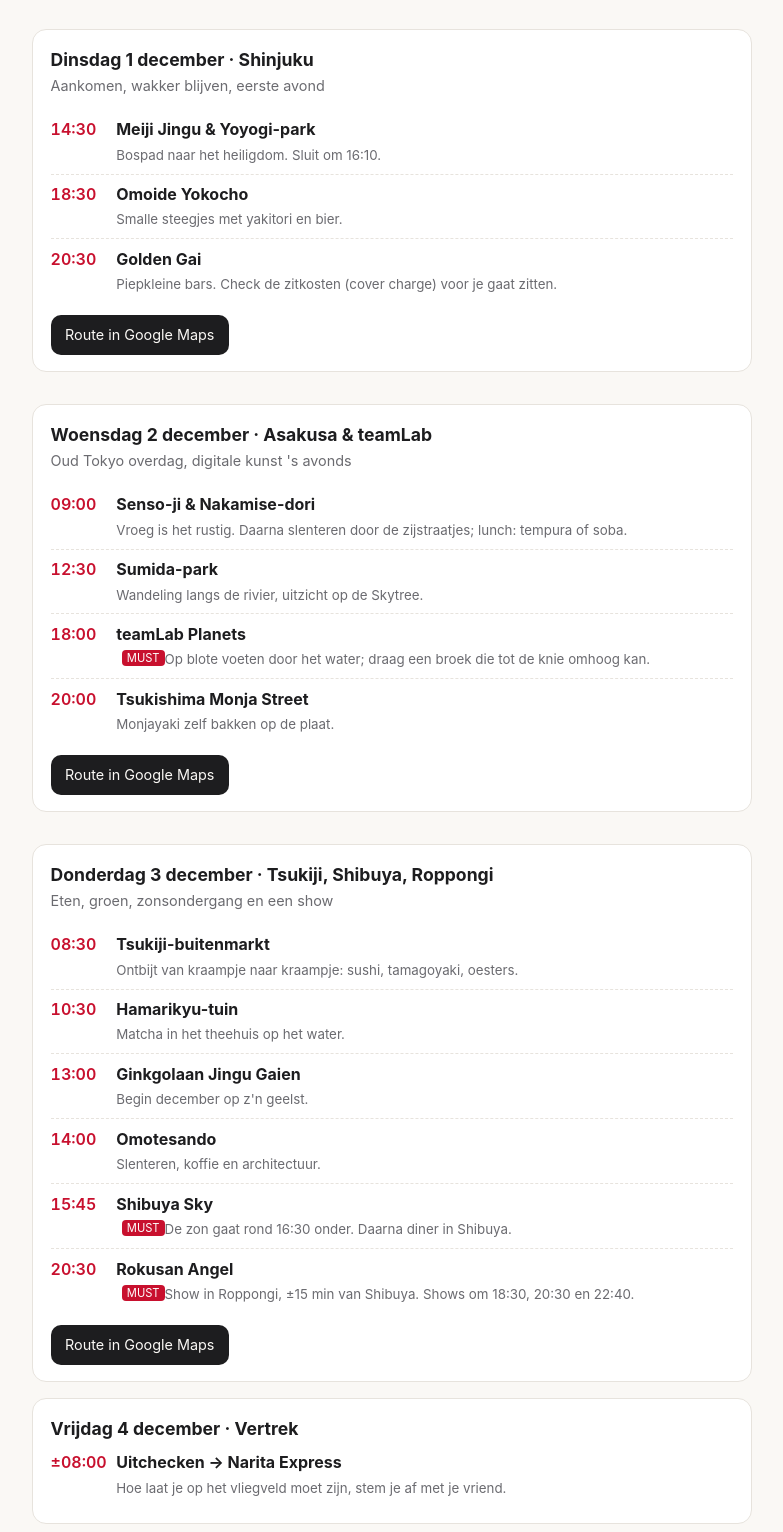
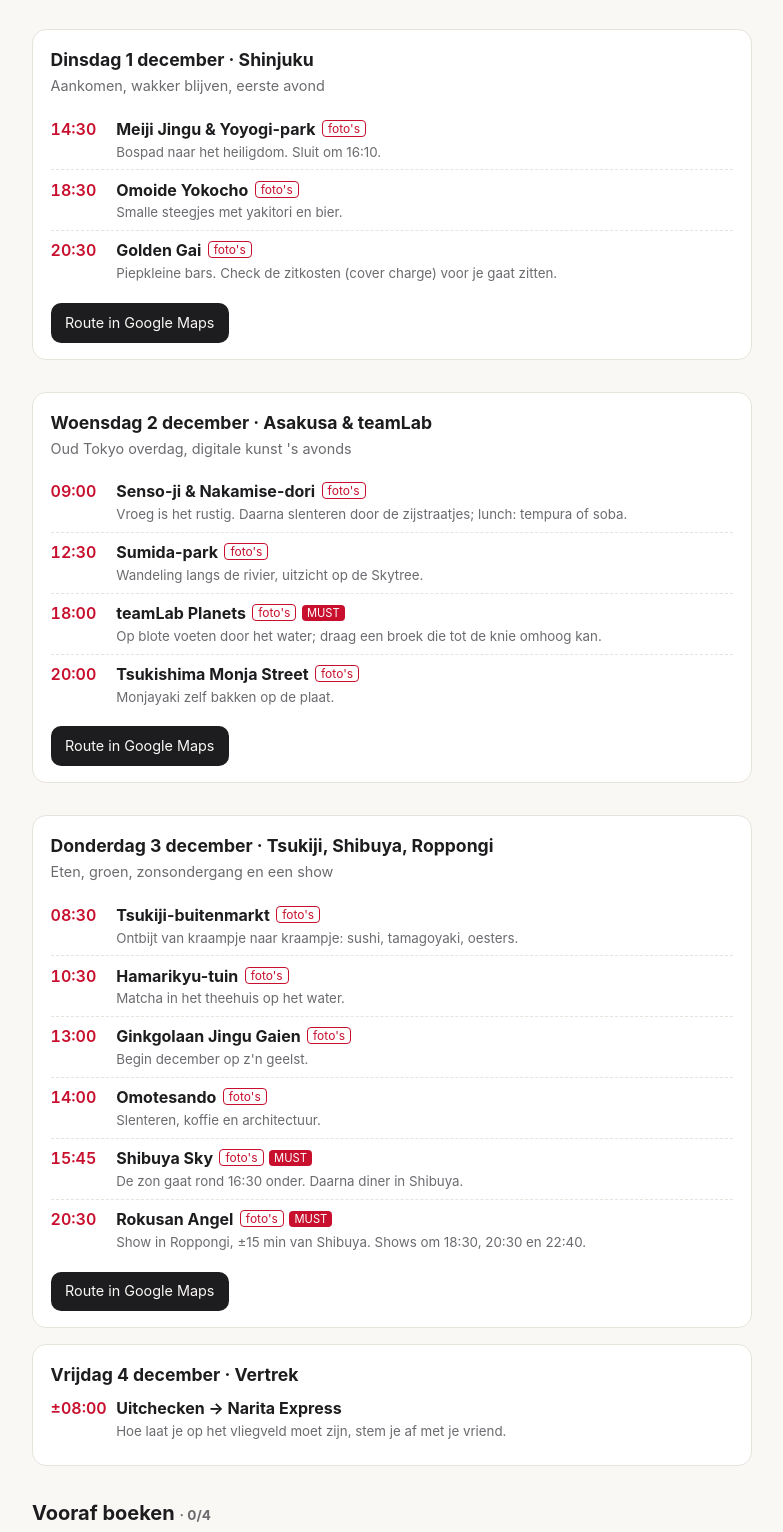
Before and after one commit to ndefeijter/japan, a plain HTML site: page index.html in a window 1280 px wide. Shown: the part 666-2198 px from the top of the page, without its empty margins (248-1031 px from the left). Drawn offline with Linux system fonts and the light colour scheme.

Commit message:
Add photo search links per activity
Co-Authored-By: Claude Opus 5.5 <noreply@anthropic.com>
Claude-Session: https://claude.ai/code/session_01R3ikkUmq7GUwGnQdWbUGbt

```diff
--- a/index.html
+++ b/index.html
@@ -43,6 +43,9 @@
   label input{margin-top:.3rem;accent-color:var(--ok);width:1.05rem;height:1.05rem;flex:none}
   label input:checked + span{text-decoration:line-through;color:var(--muted)}
   .progress{font-size:.85rem;color:var(--muted)}
+.foto{font-size:.75rem;margin-left:.4rem;color:var(--accent);text-decoration:none;border:1px solid var(--accent);border-radius:4px;padding:0 5px;vertical-align:2px}
+  .stop b{display:inline}
+  .stop small{display:block}
 </style>
 </head>
 <body>
@@ -79,9 +82,9 @@
   <div class="card day">
     <h3>Dinsdag 1 december · Shinjuku</h3>
     <p class="sub">Aankomen, wakker blijven, eerste avond</p>
-    <div class="stop"><span class="t">14:30</span><div><b>Meiji Jingu &amp; Yoyogi-park</b><small>Bospad naar het heiligdom. Sluit om 16:10.</small></div></div>
-    <div class="stop"><span class="t">18:30</span><div><b>Omoide Yokocho</b><small>Smalle steegjes met yakitori en bier.</small></div></div>
-    <div class="stop"><span class="t">20:30</span><div><b>Golden Gai</b><small>Piepkleine bars. Check de zitkosten (cover charge) voor je gaat zitten.</small></div></div>
+    <div class="stop"><span class="t">14:30</span><div><b>Meiji Jingu &amp; Yoyogi-park</b><a class="foto" target="_blank" rel="noopener" href="https://www.google.com/search?tbm=isch&q=Meiji+Jingu+shrine+Tokyo">foto's</a><small>Bospad naar het heiligdom. Sluit om 16:10.</small></div></div>
+    <div class="stop"><span class="t">18:30</span><div><b>Omoide Yokocho</b><a class="foto" target="_blank" rel="noopener" href="https://www.google.com/search?tbm=isch&q=Omoide+Yokocho+Shinjuku">foto's</a><small>Smalle steegjes met yakitori en bier.</small></div></div>
+    <div class="stop"><span class="t">20:30</span><div><b>Golden Gai</b><a class="foto" target="_blank" rel="noopener" href="https://www.google.com/search?tbm=isch&q=Golden+Gai+Shinjuku+night">foto's</a><small>Piepkleine bars. Check de zitkosten (cover charge) voor je gaat zitten.</small></div></div>
     <a class="btn" target="_blank" rel="noopener" href="https://www.google.com/maps/dir/Meiji+Jingu,+Tokyo/Omoide+Yokocho,+Shinjuku,+Tokyo/Shinjuku+Golden+Gai,+Tokyo">Route in Google Maps</a>
   </div>
 </section>
@@ -90,10 +93,10 @@
   <div class="card day">
     <h3>Woensdag 2 december · Asakusa &amp; teamLab</h3>
     <p class="sub">Oud Tokyo overdag, digitale kunst 's avonds</p>
-    <div class="stop"><span class="t">09:00</span><div><b>Senso-ji &amp; Nakamise-dori</b><small>Vroeg is het rustig. Daarna slenteren door de zijstraatjes; lunch: tempura of soba.</small></div></div>
-    <div class="stop"><span class="t">12:30</span><div><b>Sumida-park</b><small>Wandeling langs de rivier, uitzicht op de Skytree.</small></div></div>
-    <div class="stop"><span class="t">18:00</span><div><b>teamLab Planets</b><span class="must">MUST</span><small>Op blote voeten door het water; draag een broek die tot de knie omhoog kan.</small></div></div>
-    <div class="stop"><span class="t">20:00</span><div><b>Tsukishima Monja Street</b><small>Monjayaki zelf bakken op de plaat.</small></div></div>
+    <div class="stop"><span class="t">09:00</span><div><b>Senso-ji &amp; Nakamise-dori</b><a class="foto" target="_blank" rel="noopener" href="https://www.google.com/search?tbm=isch&q=Senso-ji+Asakusa">foto's</a><small>Vroeg is het rustig. Daarna slenteren door de zijstraatjes; lunch: tempura of soba.</small></div></div>
+    <div class="stop"><span class="t">12:30</span><div><b>Sumida-park</b><a class="foto" target="_blank" rel="noopener" href="https://www.google.com/search?tbm=isch&q=Sumida+Park+Asakusa+Skytree">foto's</a><small>Wandeling langs de rivier, uitzicht op de Skytree.</small></div></div>
+    <div class="stop"><span class="t">18:00</span><div><b>teamLab Planets</b><a class="foto" target="_blank" rel="noopener" href="https://www.google.com/search?tbm=isch&q=teamLab+Planets+Tokyo">foto's</a><span class="must">MUST</span><small>Op blote voeten door het water; draag een broek die tot de knie omhoog kan.</small></div></div>
+    <div class="stop"><span class="t">20:00</span><div><b>Tsukishima Monja Street</b><a class="foto" target="_blank" rel="noopener" href="https://www.google.com/search?tbm=isch&q=Tsukishima+monjayaki">foto's</a><small>Monjayaki zelf bakken op de plaat.</small></div></div>
     <a class="btn" target="_blank" rel="noopener" href="https://www.google.com/maps/dir/Senso-ji,+Asakusa,+Tokyo/Sumida+Park,+Tokyo/teamLab+Planets+TOKYO/Tsukishima+Monja+Street,+Tokyo">Route in Google Maps</a>
   </div>
 </section>
@@ -102,12 +105,12 @@
   <div class="card day">
     <h3>Donderdag 3 december · Tsukiji, Shibuya, Roppongi</h3>
     <p class="sub">Eten, groen, zonsondergang en een show</p>
-    <div class="stop"><span class="t">08:30</span><div><b>Tsukiji-buitenmarkt</b><small>Ontbijt van kraampje naar kraampje: sushi, tamagoyaki, oesters.</small></div></div>
-    <div class="stop"><span class="t">10:30</span><div><b>Hamarikyu-tuin</b><small>Matcha in het theehuis op het water.</small></div></div>
-    <div class="stop"><span class="t">13:00</span><div><b>Ginkgolaan Jingu Gaien</b><small>Begin december op z'n geelst.</small></div></div>
-    <div class="stop"><span class="t">14:00</span><div><b>Omotesando</b><small>Slenteren, koffie en architectuur.</small></div></div>
-    <div class="stop"><span class="t">15:45</span><div><b>Shibuya Sky</b><span class="must">MUST</span><small>De zon gaat rond 16:30 onder. Daarna diner in Shibuya.</small></div></div>
-    <div class="stop"><span class="t">20:30</span><div><b>Rokusan Angel</b><span class="must">MUST</span><small>Show in Roppongi, ±15 min van Shibuya. Shows om 18:30, 20:30 en 22:40.</small></div></div>
+    <div class="stop"><span class="t">08:30</span><div><b>Tsukiji-buitenmarkt</b><a class="foto" target="_blank" rel="noopener" href="https://www.google.com/search?tbm=isch&q=Tsukiji+outer+market+food">foto's</a><small>Ontbijt van kraampje naar kraampje: sushi, tamagoyaki, oesters.</small></div></div>
+    <div class="stop"><span class="t">10:30</span><div><b>Hamarikyu-tuin</b><a class="foto" target="_blank" rel="noopener" href="https://www.google.com/search?tbm=isch&q=Hamarikyu+Gardens+tea+house">foto's</a><small>Matcha in het theehuis op het water.</small></div></div>
+    <div class="stop"><span class="t">13:00</span><div><b>Ginkgolaan Jingu Gaien</b><a class="foto" target="_blank" rel="noopener" href="https://www.google.com/search?tbm=isch&q=Jingu+Gaien+ginkgo+avenue">foto's</a><small>Begin december op z'n geelst.</small></div></div>
+    <div class="stop"><span class="t">14:00</span><div><b>Omotesando</b><a class="foto" target="_blank" rel="noopener" href="https://www.google.com/search?tbm=isch&q=Omotesando+Tokyo+street">foto's</a><small>Slenteren, koffie en architectuur.</small></div></div>
+    <div class="stop"><span class="t">15:45</span><div><b>Shibuya Sky</b><a class="foto" target="_blank" rel="noopener" href="https://www.google.com/search?tbm=isch&q=Shibuya+Sky+sunset">foto's</a><span class="must">MUST</span><small>De zon gaat rond 16:30 onder. Daarna diner in Shibuya.</small></div></div>
+    <div class="stop"><span class="t">20:30</span><div><b>Rokusan Angel</b><a class="foto" target="_blank" rel="noopener" href="https://www.google.com/search?tbm=isch&q=Rokusan+Angel+Roppongi+show">foto's</a><span class="must">MUST</span><small>Show in Roppongi, ±15 min van Shibuya. Shows om 18:30, 20:30 en 22:40.</small></div></div>
     <a class="btn" target="_blank" rel="noopener" href="https://www.google.com/maps/dir/Tsukiji+Outer+Market,+Tokyo/Hamarikyu+Gardens,+Tokyo/Meiji+Jingu+Gaien+Ginkgo+Avenue,+Tokyo/Omotesando+Hills,+Tokyo/Shibuya+Sky,+Tokyo/Rokusan+Angel,+Roppongi,+Tokyo">Route in Google Maps</a>
   </div>
   <div class="card day">
```
